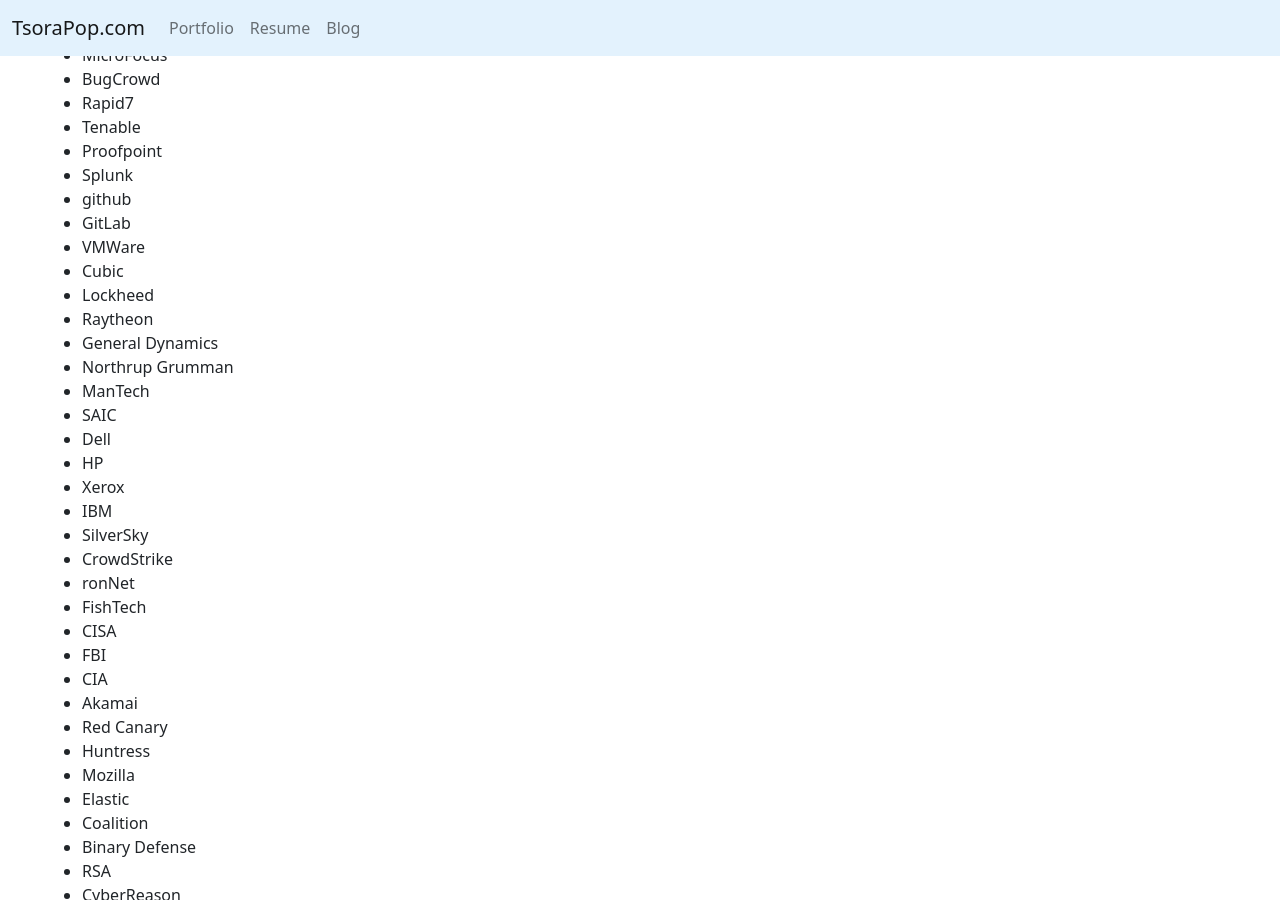
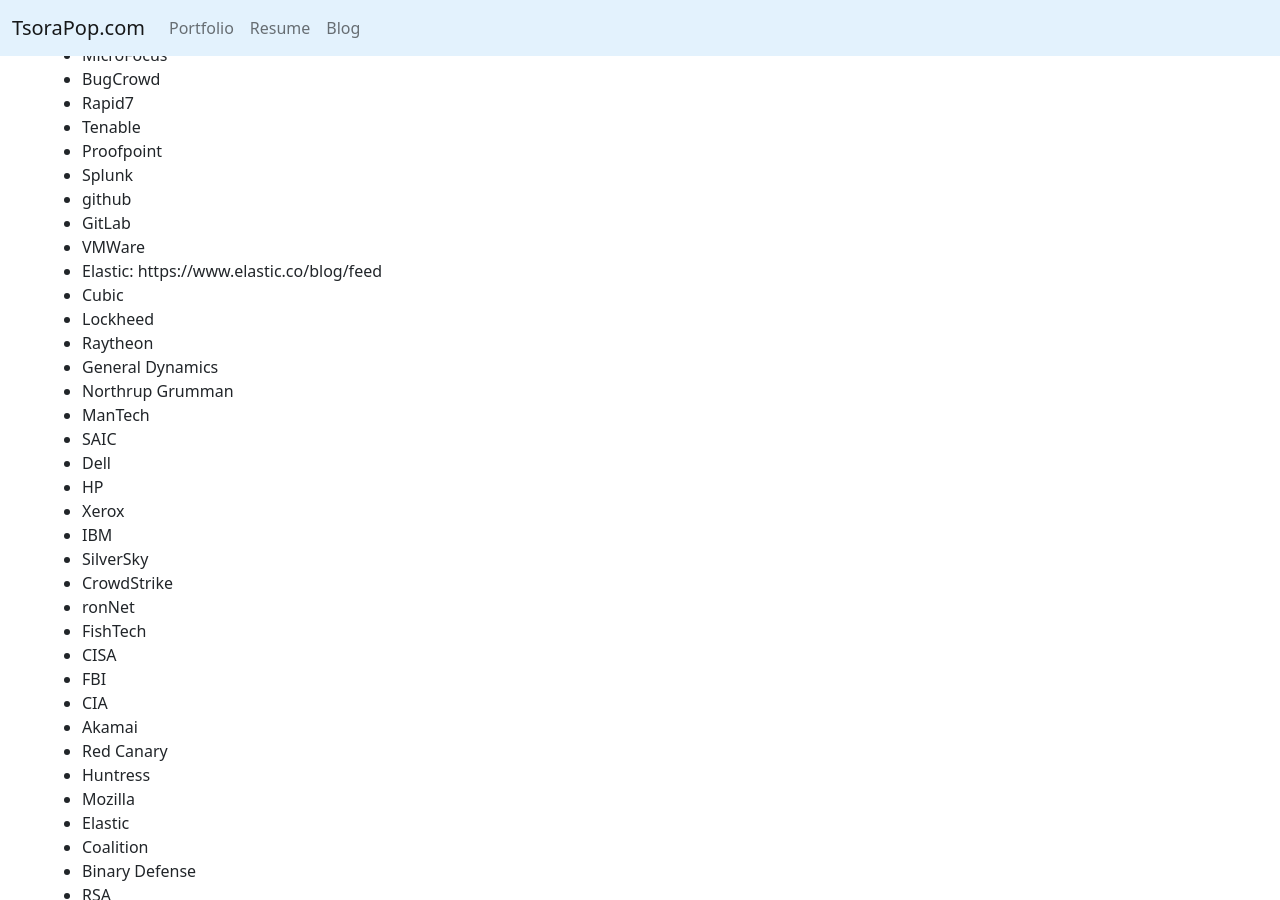
Before and after one commit to Tsora-Pop/Tsora-Pop.github.io, a Jekyll site: the page built from _posts/2021-06-05-Security-Feeds.markdown, in a window 1280 px wide and 900 px high, scrolled down 1011 px. Built offline with Jekyll 4.4.1, drawn with Linux system fonts in a browser that asks for light colours.

Commit message:
Update 2021-06-05-Security-Feeds.markdown

```diff
--- a/_posts/2021-06-05-Security-Feeds.markdown
+++ b/_posts/2021-06-05-Security-Feeds.markdown
@@ -46,6 +46,7 @@
 * github
 * GitLab
 * VMWare
+* Elastic: https://www.elastic.co/blog/feed
 * Cubic
 * Lockheed
 * Raytheon
```
